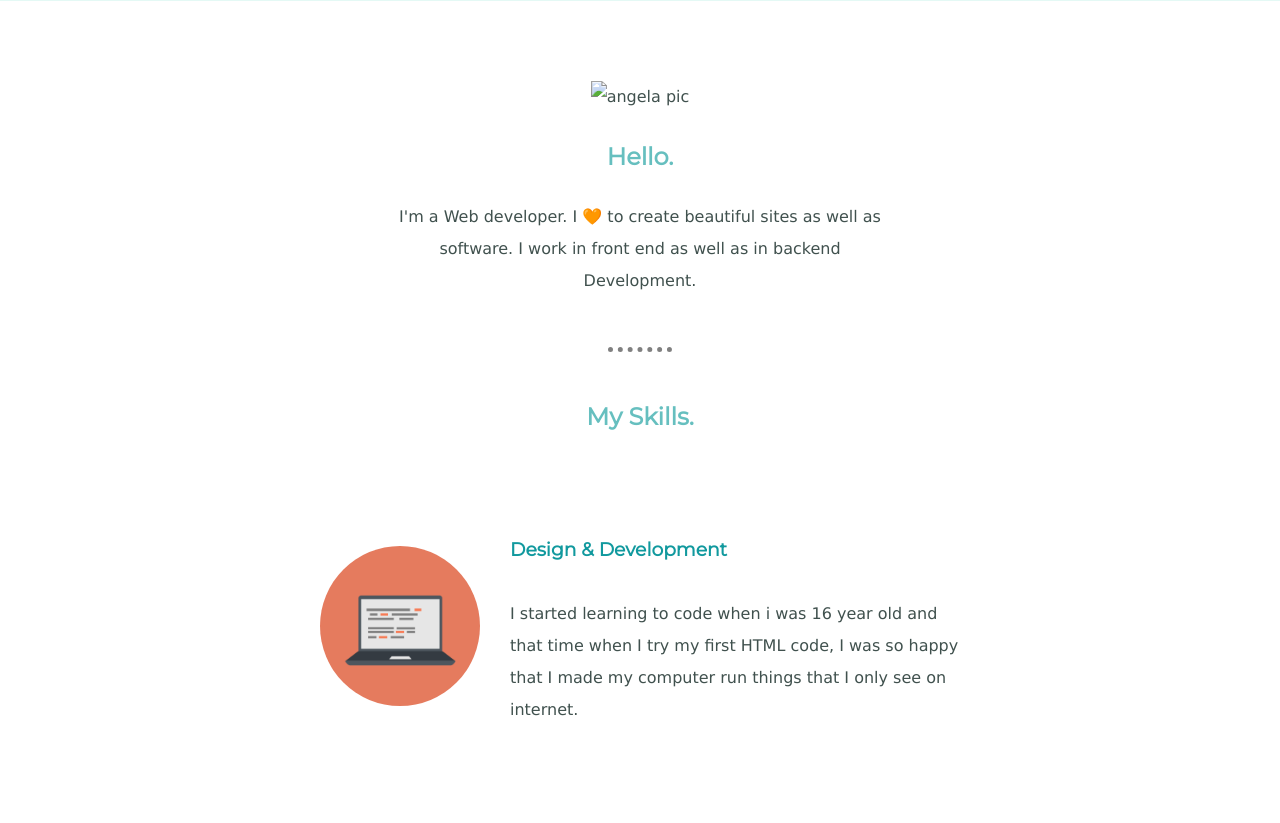
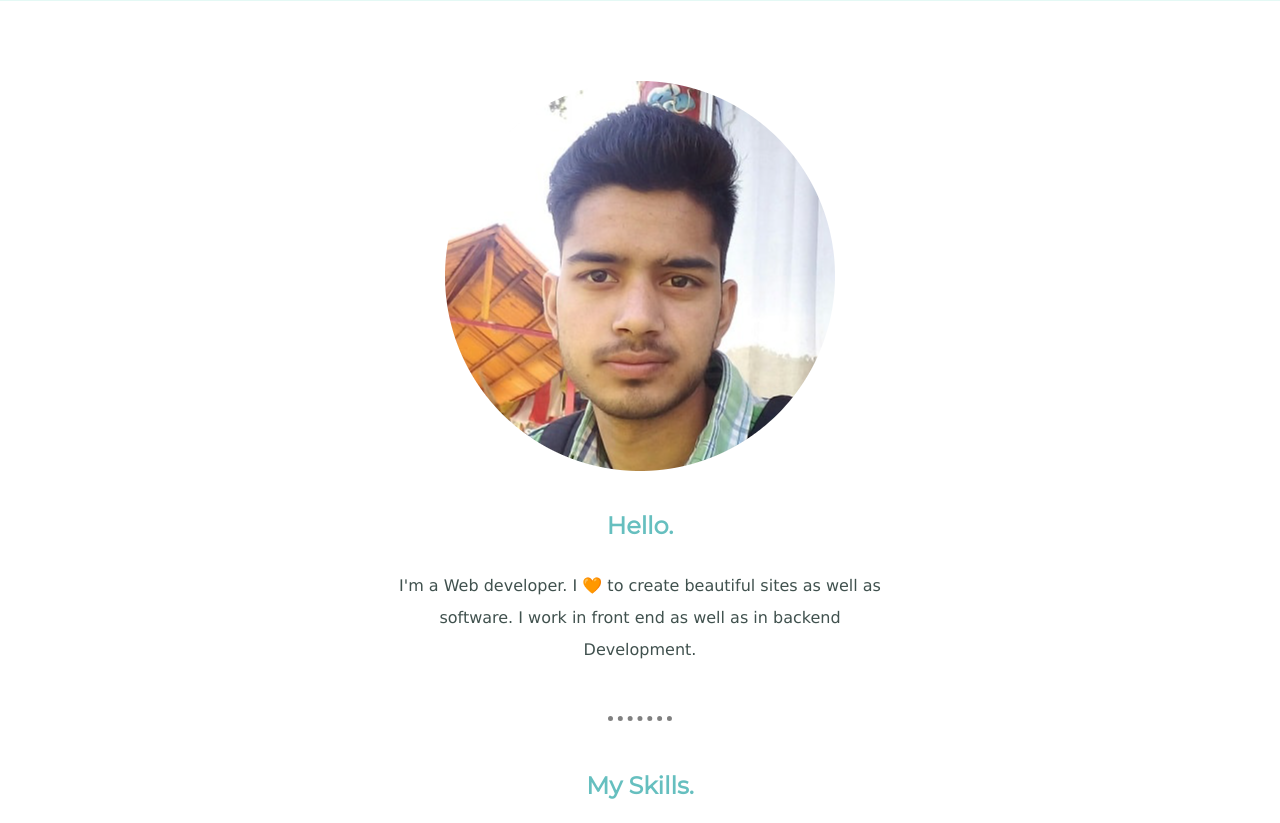
Before and after one commit to Jatin2kumar/cv, a plain HTML site: page index.html in a window 1280 px wide. Shown: the part 859-1682 px from the top of the page. Drawn offline with Linux system fonts and the light colour scheme.

Commit message:
Update index.html

```diff
--- a/index.html
+++ b/index.html
@@ -19,7 +19,7 @@
   </div>
   <div class="middle-container">
     <div class="profile">
-      <img src="images/angela.png" alt="angela pic">
+      <img src="images/jatin.png" alt="angela pic">
       <h2>Hello.</h2>
       <p>I'm a Web developer. I 🧡 to create beautiful sites as well as software. I work in front end as well as in backend Development.</p>
     </div>
```
